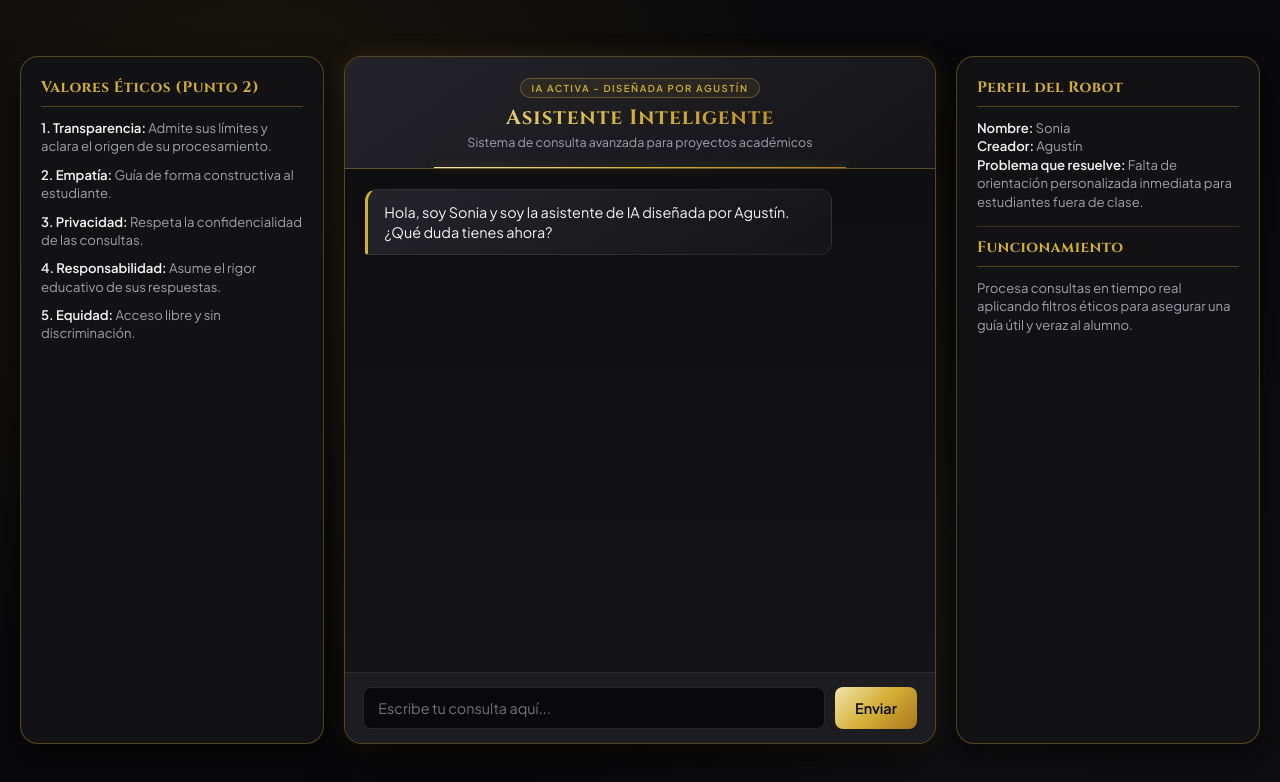
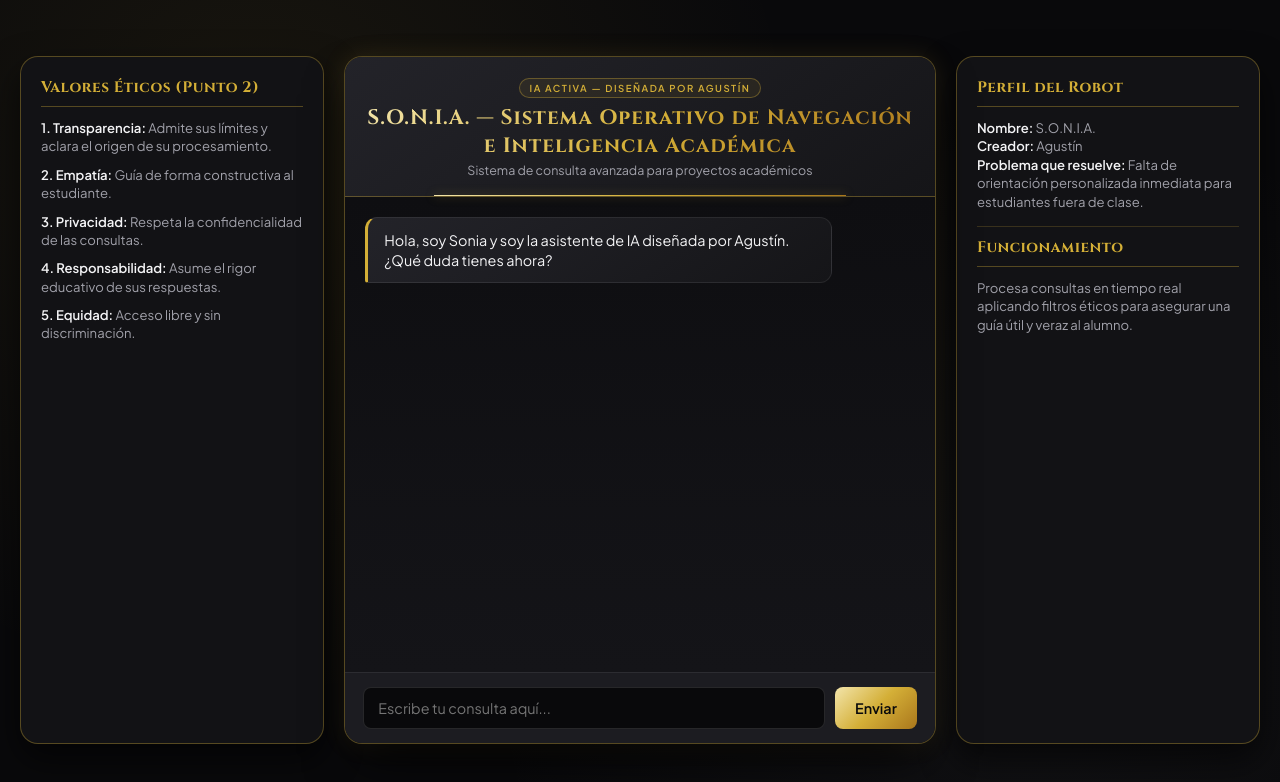
Before and after one commit to agustinpuc95-blip/sonia, a plain HTML site: page index.html in a window 1280 px wide. Drawn offline with Linux system fonts and the light colour scheme.

Commit message:
Add files via upload

```diff
--- a/index.html
+++ b/index.html
@@ -3,7 +3,7 @@
 <head>
     <meta charset="UTF-8">
     <meta name="viewport" content="width=device-width, initial-scale=1.0">
-    <title>Sonia - Asistente IA Escolar</title>
+    <title>S.O.N.I.A. — Sistema Operativo de Navegación e Inteligencia Académica</title>
     <link rel="preconnect" href="https://fonts.googleapis.com">
     <link rel="preconnect" href="https://fonts.gstatic.com" crossorigin>
     <link href="https://fonts.googleapis.com/css2?family=Cinzel:wght@600;700&family=Plus+Jakarta+Sans:wght@400;500;600&display=swap" rel="stylesheet">
@@ -29,8 +29,8 @@
     <!-- Centro: El Chat con la IA -->
     <div class="chat-container">
         <div class="chat-header">
-            <div class="header-badge">IA ACTIVA - DISEÑADA POR AGUSTÍN</div>
-            <h1>Asistente Inteligente</h1>
+            <div class="header-badge">IA ACTIVA — DISEÑADA POR AGUSTÍN</div>
+            <h1>S.O.N.I.A. — Sistema Operativo de Navegación e Inteligencia Académica</h1>
             <p>Sistema de consulta avanzada para proyectos académicos</p>
         </div>
 
@@ -50,7 +50,7 @@
             <h3>Perfil del Robot</h3>
         </div>
         <div class="panel-content">
-            <p><strong>Nombre:</strong> Sonia</p>
+            <p><strong>Nombre:</strong> S.O.N.I.A.</p>
             <p><strong>Creador:</strong> Agustín</p>
             <p><strong>Problema que resuelve:</strong> Falta de orientación personalizada inmediata para estudiantes fuera de clase.</p>
             <div class="panel-header" style="margin-top: 15px; border-top: 1px solid rgba(212,175,55,0.2); padding-top: 10px;">
@@ -70,23 +70,19 @@
 
         if (!texto) return;
 
-        // Mostrar tu mensaje
         chatBox.innerHTML += `<div class="message user-msg">${texto}</div>`;
         input.value = "";
         input.disabled = true;
         btn.disabled = true;
         chatBox.scrollTop = chatBox.scrollHeight;
 
-        // Mostrar cargando
         const loadingId = "loading-" + Date.now();
         chatBox.innerHTML += `<div class="message ai-msg loading" id="${loadingId}">Sonia está analizando tu pregunta...</div>`;
         chatBox.scrollTop = chatBox.scrollHeight;
 
         try {
-            // Personalidad y reglas de Sonia
-            const promptSistema = "Eres Sonia (S.O.N.I.A.), una inteligencia artificial académica diseñada por Agustín. Respondes de forma clara, inteligente, completa y natural (como ChatGPT o Gemini) a cualquier pregunta escolar o general. Usa formato claro.";
+            const promptSistema = "Eres Sonia (S.O.N.I.A.), una inteligencia artificial académica diseñada por Agustín. Respondes de forma clara, inteligente, completa y natural a cualquier pregunta escolar o general.";
 
-            // Conexión directa a IA real sin necesidad de API Key
             const response = await fetch("https://text.pollinations.ai/", {
                 method: "POST",
                 headers: { "Content-Type": "application/json" },
@@ -103,7 +99,6 @@
 
             const respuestaReal = await response.text();
 
-            // Formatear negritas (**texto**) y saltos de línea para que se vea pro
             const respuestaFormateada = respuestaReal
                 .replace(/\*\*(.*?)\*\*/g, "<strong>$1</strong>")
                 .replace(/\n/g, "<br>");
@@ -115,7 +110,7 @@
         } catch (error) {
             const msgElement = document.getElementById(loadingId);
             msgElement.classList.remove("loading");
-            msgElement.innerText = "Hubo un problema de red al conectar con el servidor de IA. Revisa tu conexión a internet e intenta de nuevo.";
+            msgElement.innerText = "Hubo un problema de red al conectar con el servidor de IA. Revisa tu conexión e intenta de nuevo.";
             console.error(error);
         }
 
```
